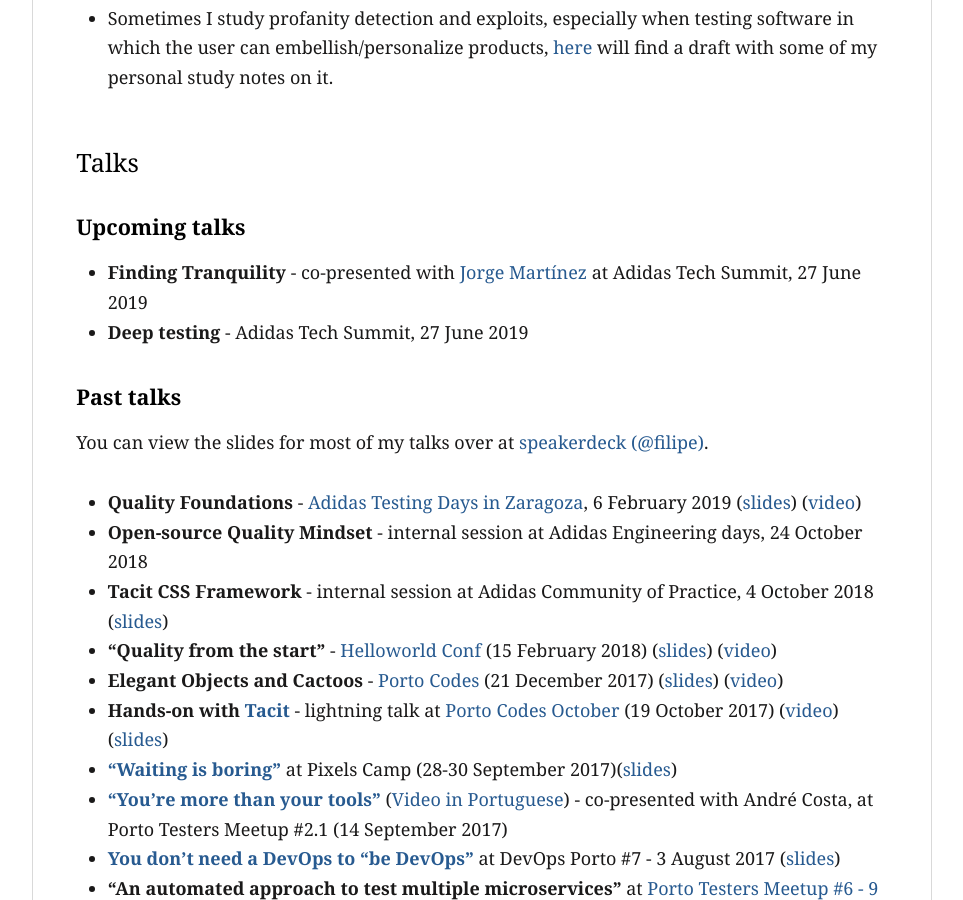
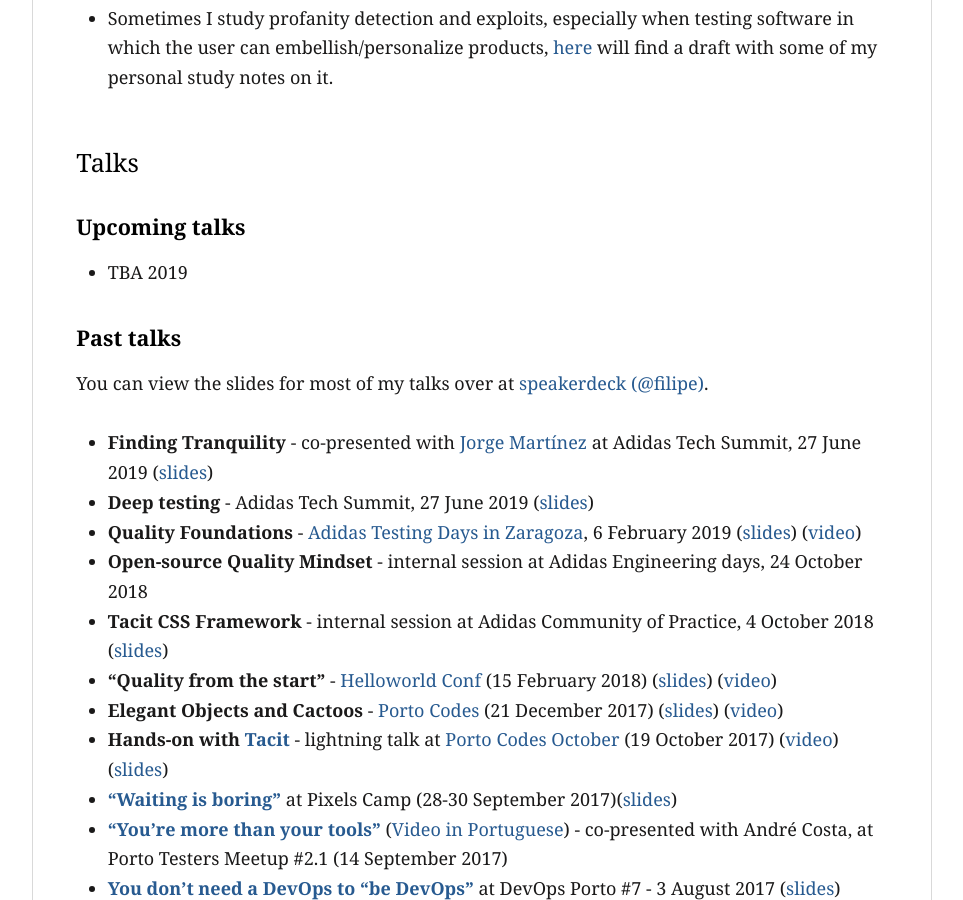
Before and after one commit to filfreire/filfreire.github.io, a Jekyll site: the page built from projects.md, in a window 1280 px wide and 900 px high, scrolled down 1301 px. Shown: the whole window, without its empty margins (158-1121 px from the left). Built offline with Jekyll 4.4.1, drawn with Linux system fonts in a browser that asks for light colours.

Commit message:
add slides

```diff
--- a/projects.md
+++ b/projects.md
@@ -36,13 +36,14 @@
 
 ### Upcoming talks
 
-- **Finding Tranquility** - co-presented with [Jorge Martínez](https://www.linkedin.com/in/jmromanos/) at Adidas Tech Summit, 27 June 2019
-- **Deep testing** - Adidas Tech Summit, 27 June 2019
+- TBA 2019
 
 ### Past talks
 
 You can view the slides for most of my talks over at [speakerdeck (@filipe)](https://speakerdeck.com/filipe).
 
+- **Finding Tranquility** - co-presented with [Jorge Martínez](https://www.linkedin.com/in/jmromanos/) at Adidas Tech Summit, 27 June 2019 ([slides](https://speakerdeck.com/filipe/finding-tranquility))
+- **Deep testing** - Adidas Tech Summit, 27 June 2019 ([slides](https://speakerdeck.com/filipe/deep-testing))
 - **Quality Foundations** - [Adidas Testing Days in Zaragoza](https://www.koliseo.com/jmsampayo/adidas-testing-day-2019-zaragoza-spain/r4p/5758267368144896/agenda#/5663515423539200), 6 February 2019 ([slides](https://speakerdeck.com/filipe/quality-foundations)) ([video](https://youtu.be/POQJX-tRhIA))
 - **Open-source Quality Mindset** -  internal session at Adidas Engineering days, 24 October 2018
 - **Tacit CSS Framework** - internal session at Adidas Community of Practice, 4 October 2018 ([slides](https://speakerdeck.com/filipe/tacit-css-framework))
```
